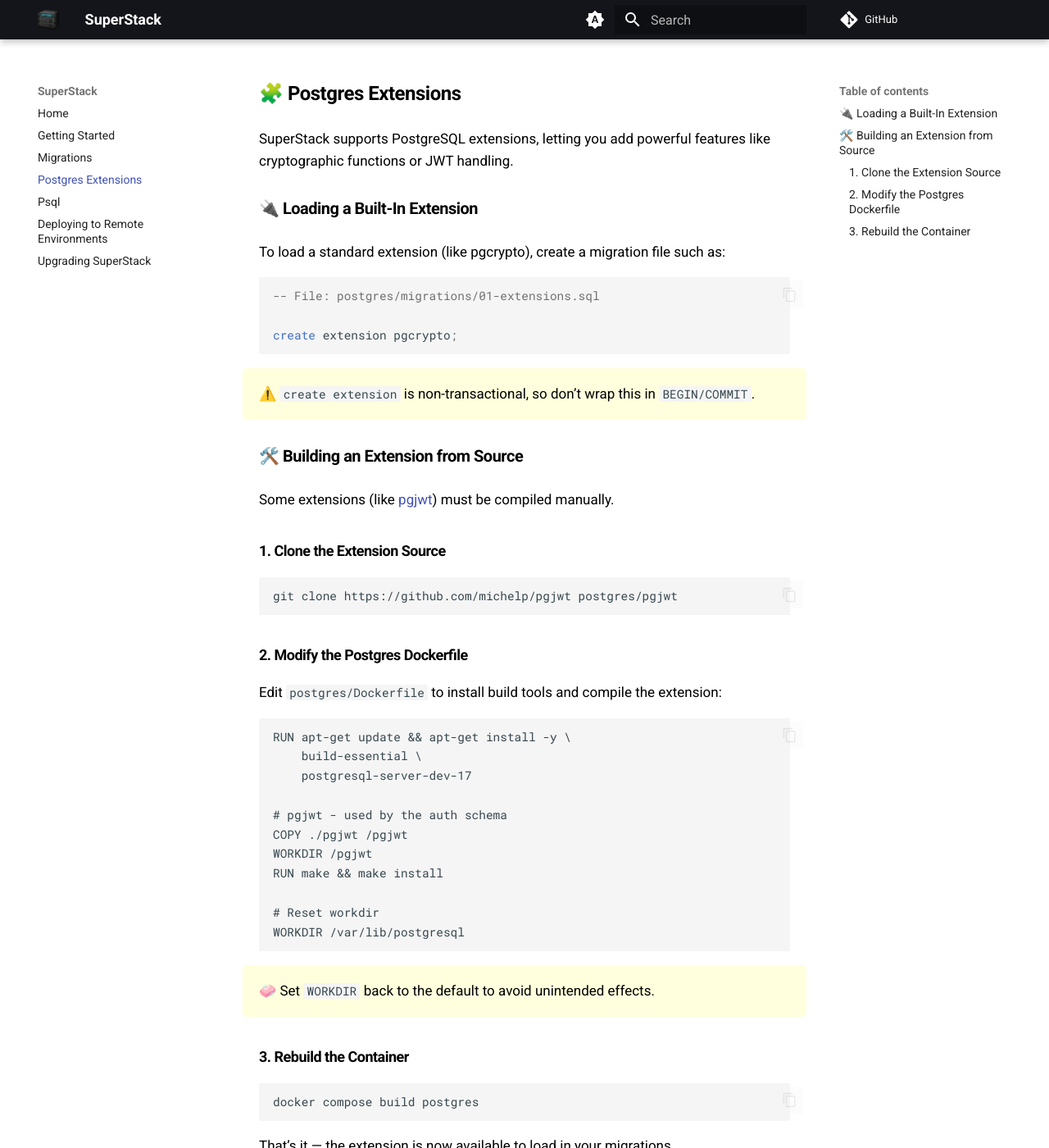
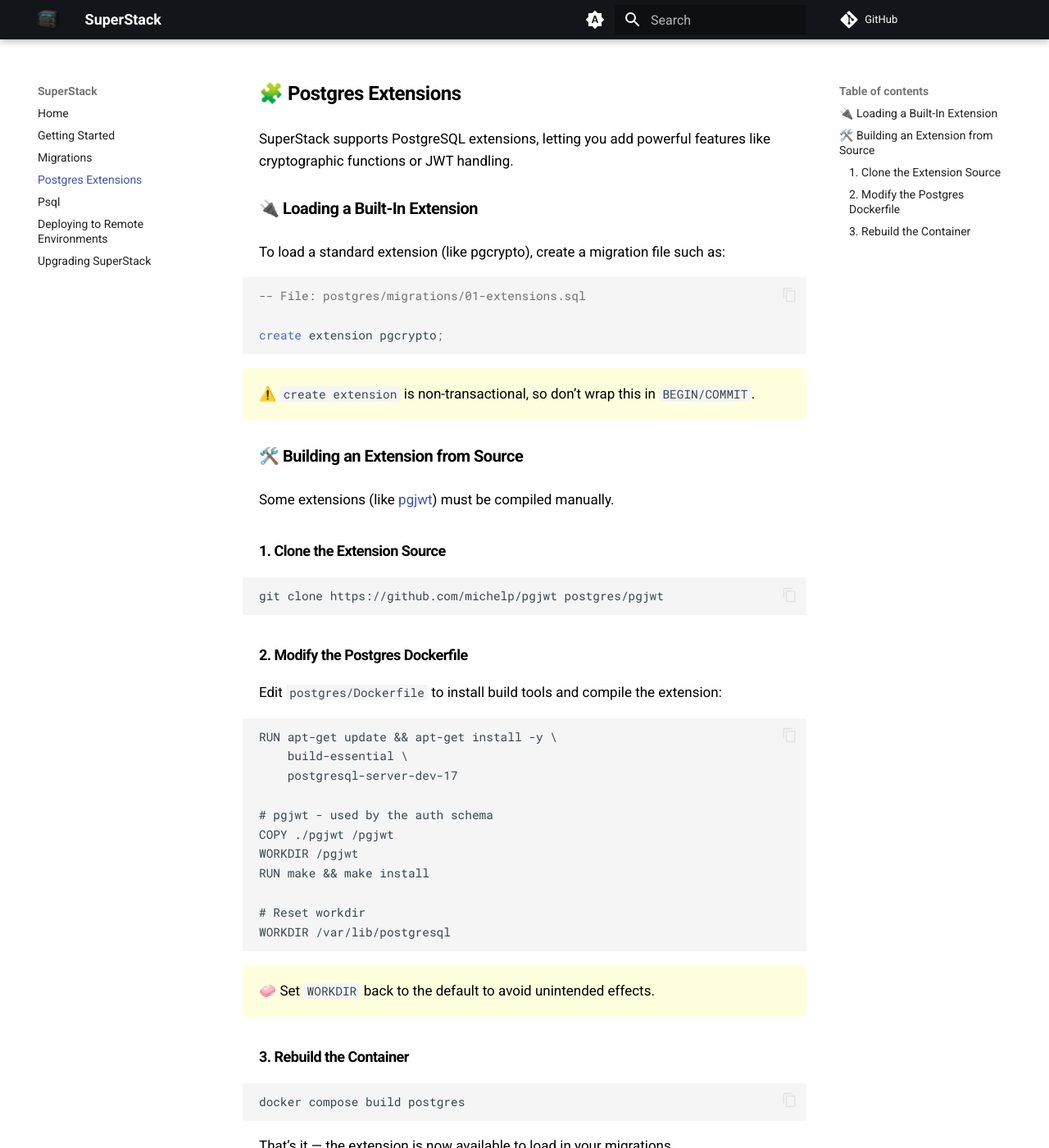
Before and after one commit to explodinglabs/superstack.docs, an MkDocs documentation site: the page built from docs/extensions.md, in a window 1280 px wide and 1400 px high. Shown: the whole window at 82% size. Built offline with MkDocs 1.6.1 and Material for MkDocs 9.7.7, drawn with Linux system fonts in a browser that asks for light colours; comment, search, counter and statistics services are not loaded.

Commit message:
Fix pre > code

```diff
--- a/docs/assets/extra.css
+++ b/docs/assets/extra.css
@@ -8,7 +8,6 @@
   margin: 0;
   padding: 0;
   padding-bottom: 3rem;
-
 }
 
 .md-typeset {
@@ -53,11 +52,13 @@
   }
 
   pre {
-    padding-left: 20px;
-    padding-right: 20px;
     line-height: 140%;
   }
 
+  pre > code {
+    padding-left: 20px;
+    padding-right: 20px;
+  }
 }
 
 /* Target only the page title (first H1 in the article) */
```
